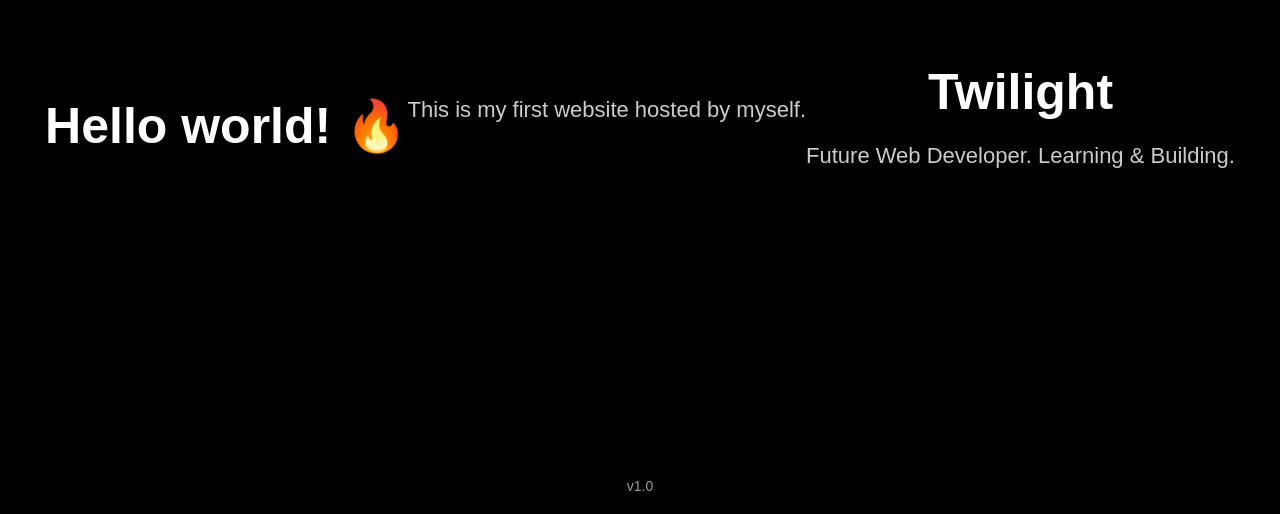
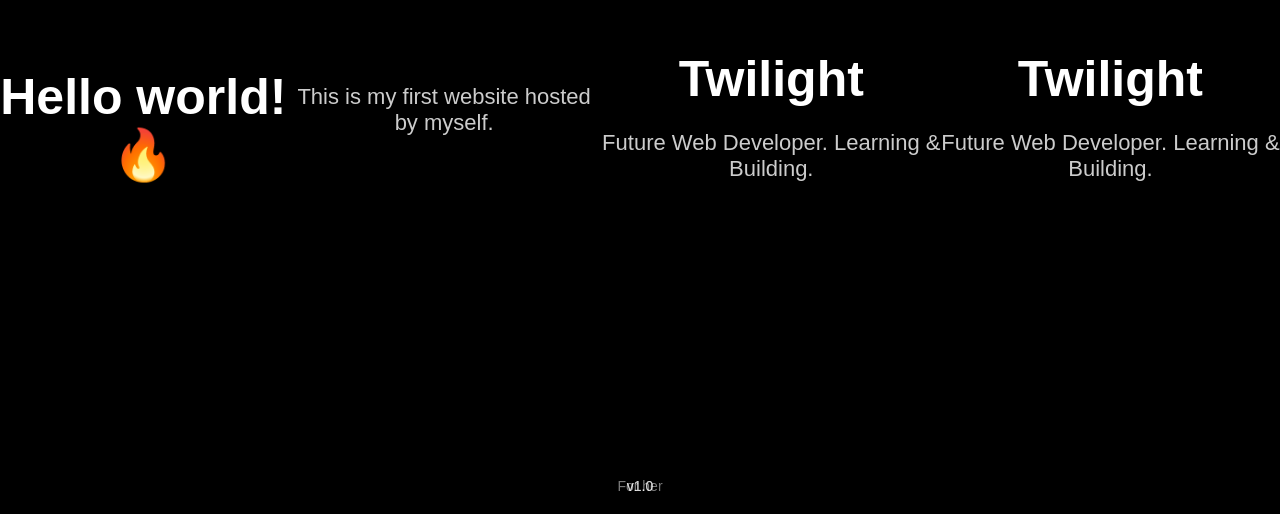
Before and after one commit to prathvinaik00007-spec/prathvinaik00007-spec.github.io, a plain HTML site: page index.html in a window 1280 px wide. Shown: the part 286-800 px from the top of the page. Drawn offline with Linux system fonts and the light colour scheme.

Commit message:
Enhance index.html with styles and footer link
Added a footer link to 'her.html' and improved styling.

```diff
--- a/index.html
+++ b/index.html
@@ -53,3 +53,48 @@
   <p>Future Web Developer. Learning & Building.</p>
 </div><div class="footer">v1.0</div></body>
 </html>
+<!DOCTYPE html><html lang="en">
+<head>
+  <meta charset="UTF-8" />
+  <meta name="viewport" content="width=device-width, initial-scale=1.0" />
+  <title>Twilight</title>
+  <style>
+    body {
+      margin: 0;
+      padding: 0;
+      background: #000000;
+      color: #ffffff;
+      font-family: Arial, sans-serif;
+      display: flex;
+      justify-content: center;
+      align-items: center;
+      height: 100vh;
+      text-align: center;
+    }
+    .main {
+      max-width: 600px;
+    }
+    h1 {
+      font-size: 50px;
+      margin-bottom: 10px;
+    }
+    p {
+      font-size: 22px;
+      opacity: 0.8;
+      margin-bottom: 30px;
+    }
+    .footer {
+      font-size: 14px;
+      opacity: 0.6;
+      position: absolute;
+      bottom: 20px;
+      width: 100%;
+      text-align: center;
+    }
+  </style>
+</head>
+<body><div class="main">
+  <h1>Twilight</h1>
+  <p>Future Web Developer. Learning & Building.</p>
+</div><div class="footer">v1.0</div><div class="footer"><a href="her.html" style="color:#ffffff;text-decoration:none;opacity:0.8;">For her</a></div></body>
+</html>
```
